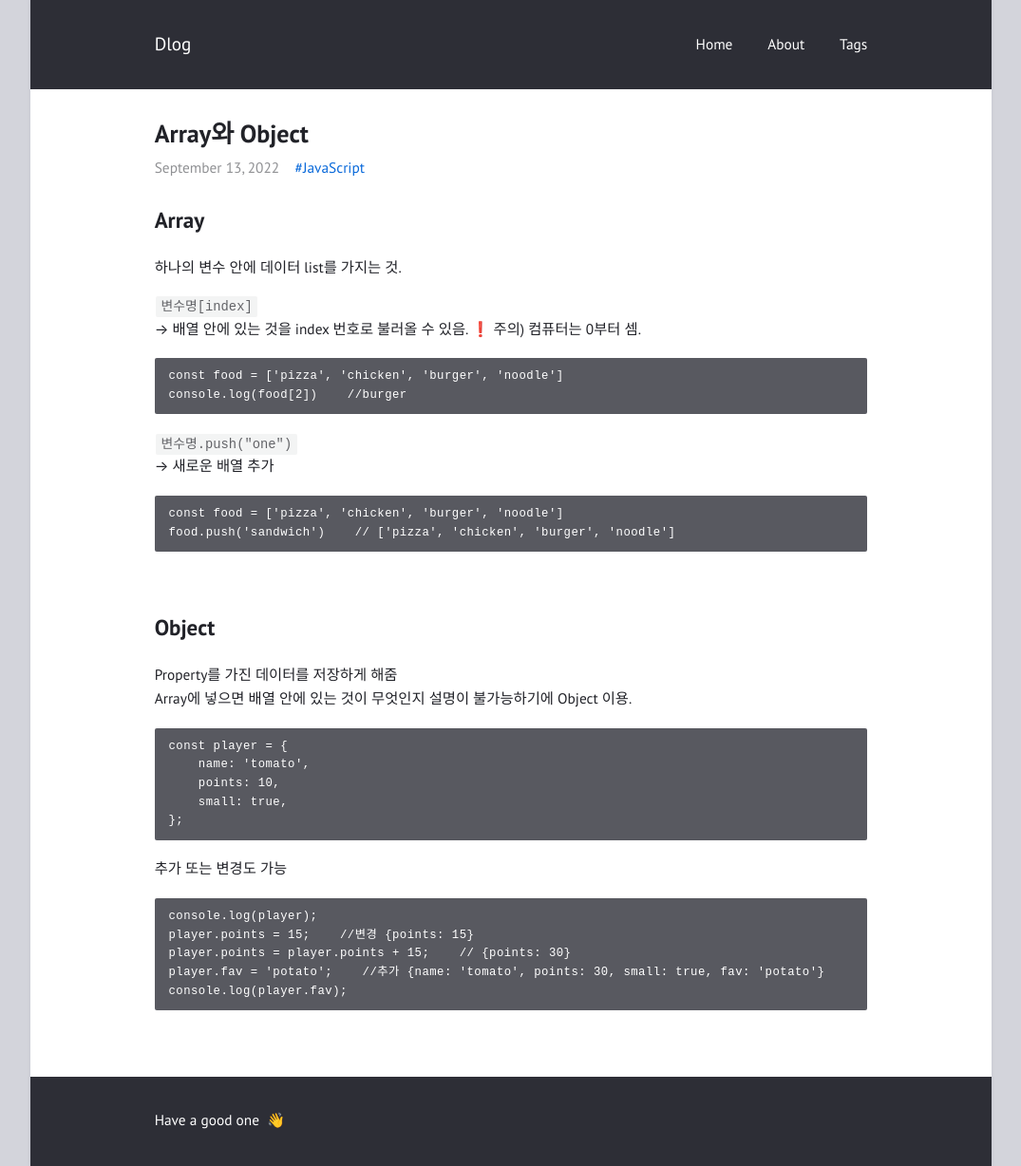
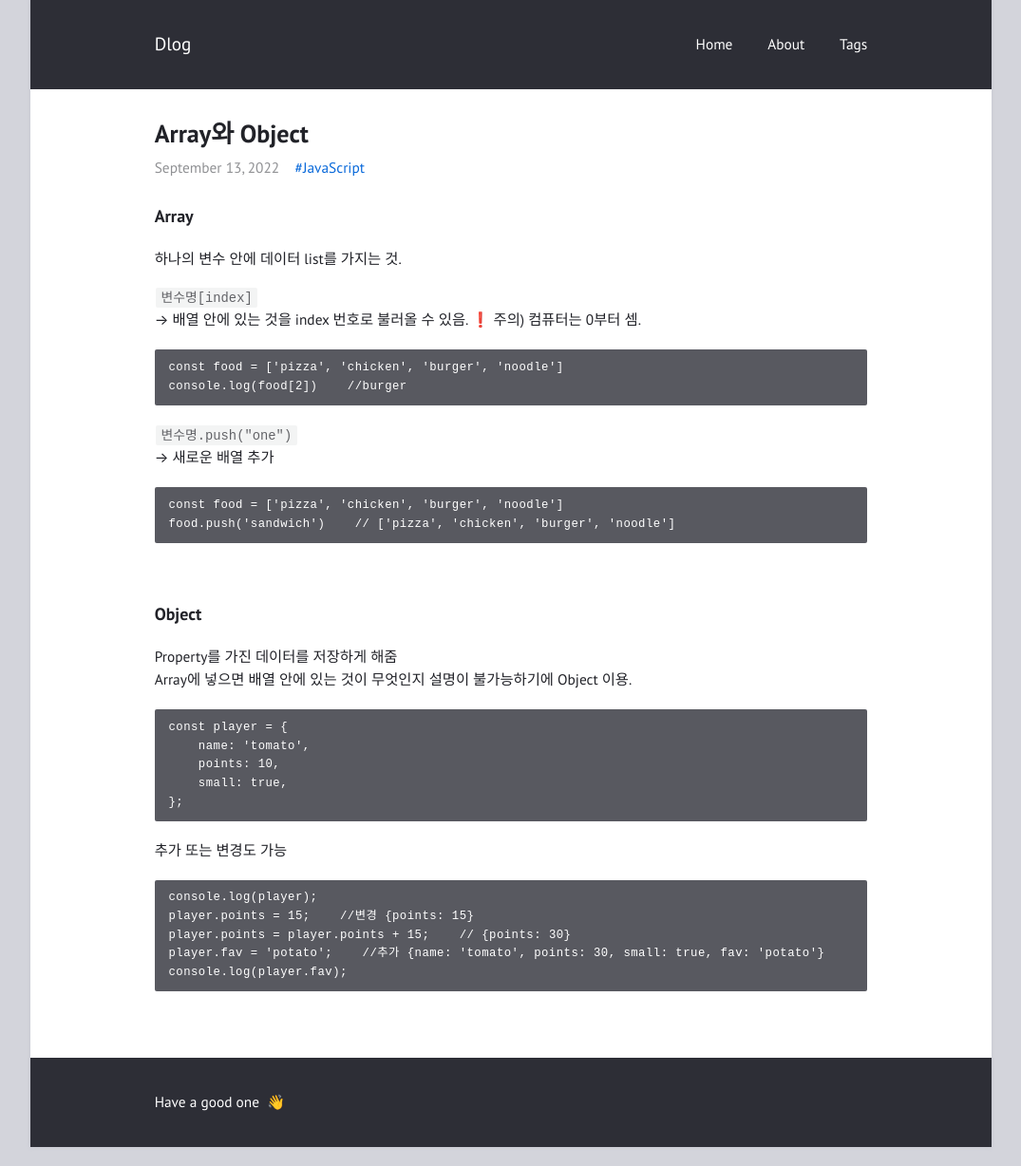
Before and after one commit to feb-dain/feb-dain.github.io, a Jekyll site: the page built from _posts/2022-09-13-array-and-object.md, in a window 1280 px wide. Shown: the whole page at 95% size, without its empty margins (102-1177 px from the left). Built offline with Jekyll 4.4.1, drawn with Linux system fonts in a browser that asks for light colours; comment, search, counter and statistics services are not loaded.

```diff
--- a/_posts/2022-09-13-array-and-object.md
+++ b/_posts/2022-09-13-array-and-object.md
@@ -4,7 +4,7 @@ layout: post
 tags: JavaScript
 ---
 
-## Array
+### Array
 하나의 변수 안에 데이터 list를 가지는 것.
 
 `변수명[index]`<br>
@@ -28,7 +28,7 @@ food.push('sandwich')    // ['pizza', 'chicken', 'burger', 'noodle']
 
 <br>
 
-## Object
+### Object
 Property를 가진 데이터를 저장하게 해줌<br>
 Array에 넣으면 배열 안에 있는 것이 무엇인지 설명이 불가능하기에 Object 이용.<br>
 
```
